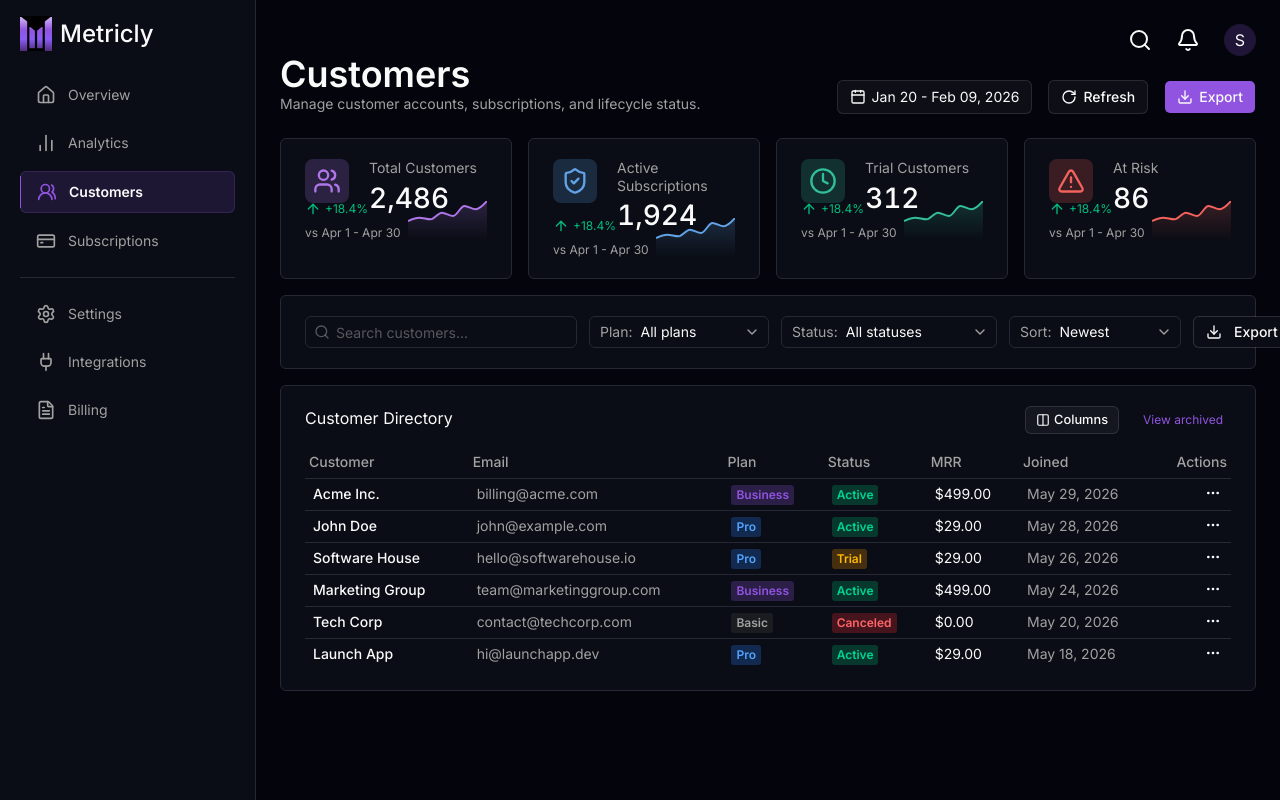
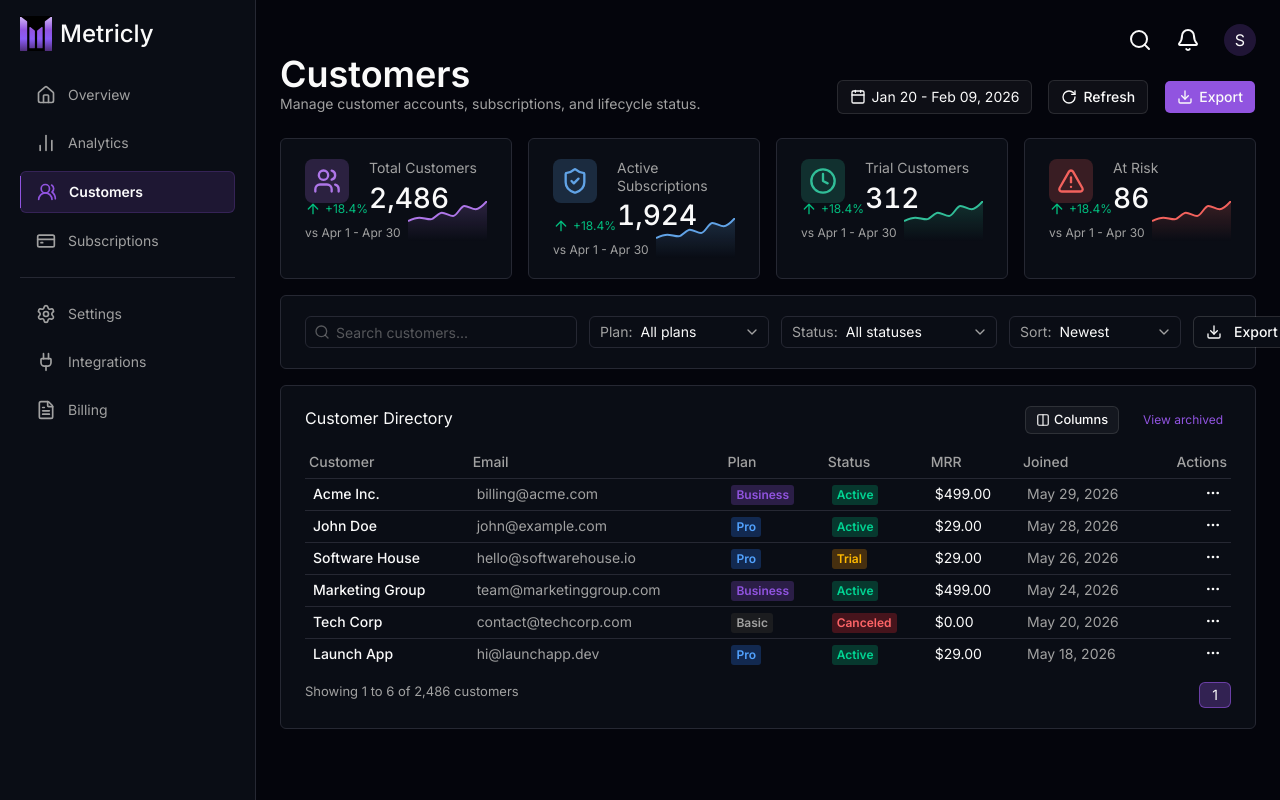
Before and after one commit to svsxn/metricly, a Next.js app: page /dashboard/customers in a window 1280 px wide. Built offline with nearby package versions, Linux system fonts and the light colour scheme.

Commit message:
feat: add directory footer

```diff
--- a/src/components/customers/directory/index.tsx
+++ b/src/components/customers/directory/index.tsx
@@ -1,4 +1,10 @@
-import { Card, CardAction, CardHeader, CardTitle } from "@/components/card";
+import {
+  Card,
+  CardAction,
+  CardFooter,
+  CardHeader,
+  CardTitle,
+} from "@/components/card";
 import CustomersTable from "./customers-table";
 import { Button } from "@/components/ui/button";
 import { ArrowRightIcon, ColumnsIcon } from "lucide-react";
@@ -24,6 +30,14 @@ export default function Directory() {
         </CardAction>
       </CardHeader>
       <CustomersTable />
+      <CardFooter>
+        <p className="text-muted-foreground text-[13px]">
+          Showing 1 to 6 of 2,486 customers
+        </p>
+        <div className="border border-primary/60 bg-primary/30 px-3 py-0.5 rounded-sm text-sm">
+          1
+        </div>
+      </CardFooter>
     </Card>
   );
 }
```
